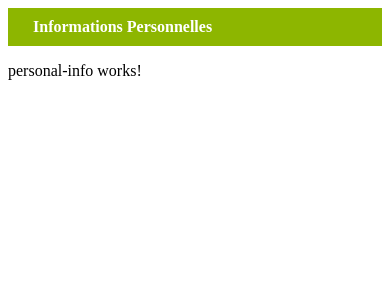
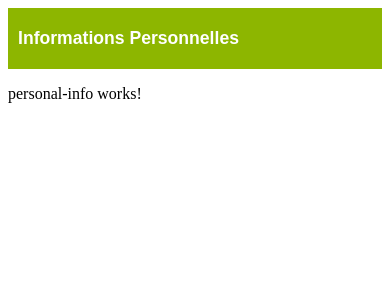
Before and after one commit to sydneygael/geothermie-kata, an Angular app: page /personal-info in a window 390 px wide. Shown: the top 300 px of the page. Built offline with nearby package versions, Linux system fonts and the light colour scheme.

Commit message:
chore(navbar) : improve css

```diff
--- a/src/app/navbar/navbar.component.css
+++ b/src/app/navbar/navbar.component.css
@@ -1,13 +1,15 @@
 nav {
-    background-color: #8DB600; /* Couleur vert pomme */
+    background-color: #8DB600; /* Couleur vert pomme  on est écolo ;) */
     padding: 10px;
   }
 
   nav a {
     color: white;
     text-decoration: none;
-    margin: 0 15px;
+    margin: 0 5px;
     font-weight: bold;
+    font-family: 'Arial', sans-serif; /* Choisir une police de caractères */
+    font-size: 1.1em; /* Augmenter la taille de la police */
   }
 
   nav a:hover {
@@ -18,3 +20,15 @@ nav {
   .active {
     border-bottom: 2px solid white;
   }
+
+  @media (max-width: 768px) {
+    nav {
+      display: flex;
+      flex-direction: column;
+      align-items: flex-start;
+    }
+
+    nav a {
+      margin: 10px 0;
+    }
+  }
```
